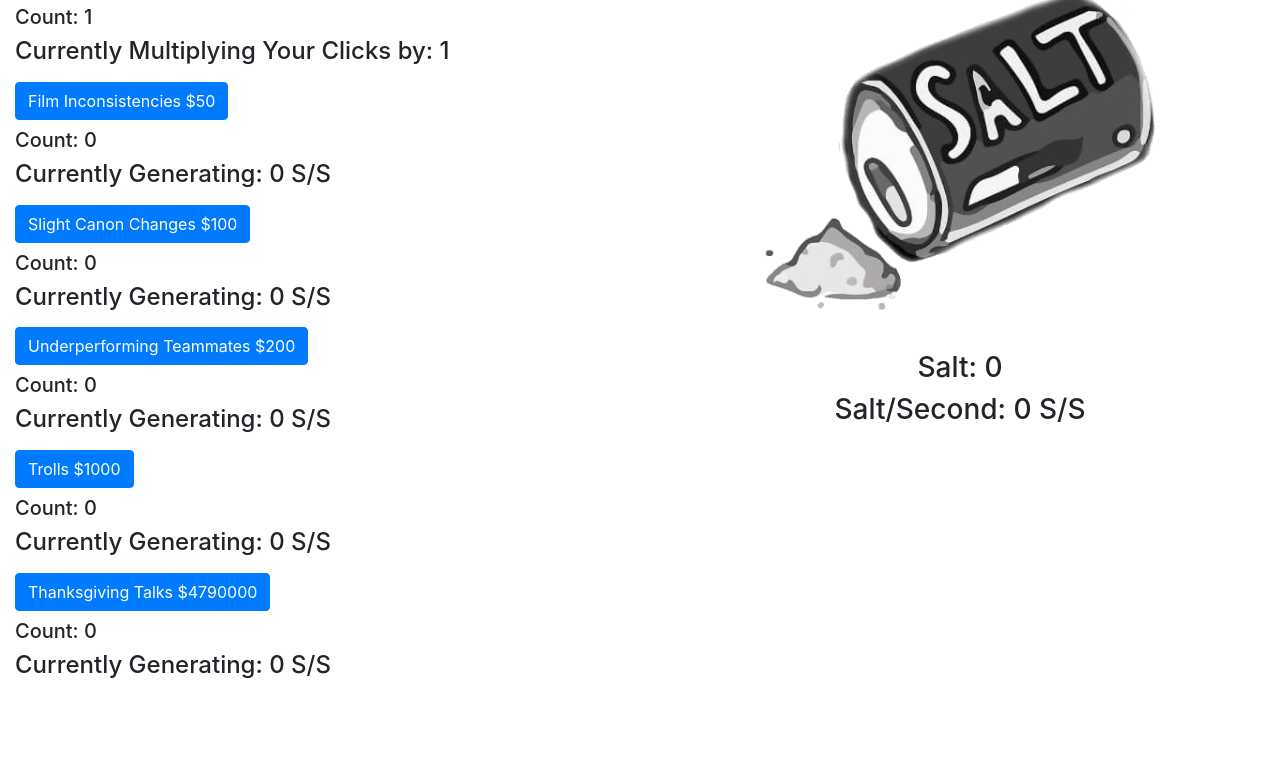
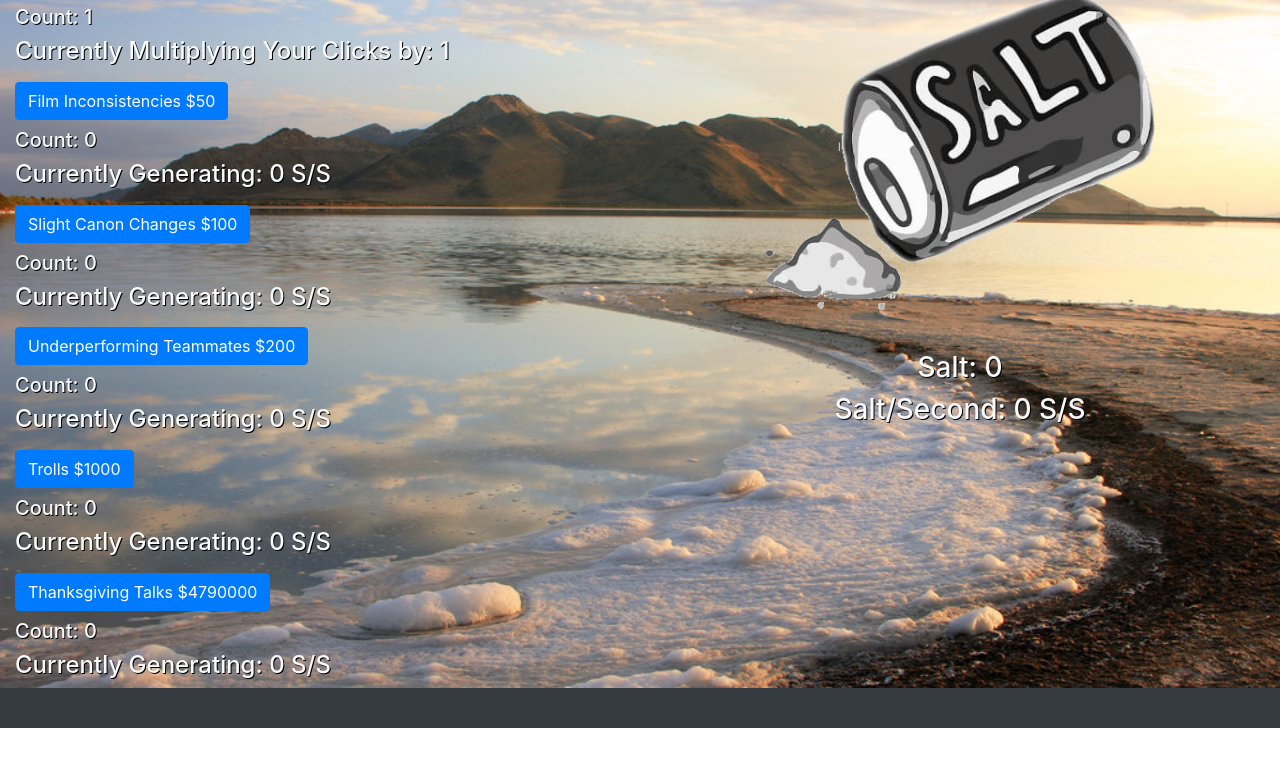
Before and after one commit to SamuelJTaylor22/Salt_Miner, a plain HTML site: page index.html in a window 1280 px wide. Shown: the part 105-872 px from the top of the page. After the commit the page ends 833 px from the top, so only its background shows below. Drawn offline with nearby package versions, Linux system fonts and the light colour scheme.

Commit message:
added background

```diff
--- a/index.html
+++ b/index.html
@@ -14,7 +14,7 @@
       </div>
     </section>
   </header>
-  <main class="container-fluid">
+  <main class="container-fluid text-light text-shadow">
     <section class="row">
       <div class="col-6 d-flex flex-column">
         <div>
@@ -58,7 +58,7 @@
       </div>
     </section>
   </main>
-  <footer class="container-fluid">
+  <footer class="container-fluid bg-dark">
 
 
     </section>
--- a/style.css
+++ b/style.css
@@ -1,8 +1,17 @@
 body { min-height: 100vh; display: flex; flex-direction: column; }
 header{
-  max-height: 10vh;
+ min-height: 5vh;
  }
-main{flex-grow: 1;}
+main{
+  flex-grow: 1;
+  background-image: url(./saltlake.jpg);
+  background-position: center;
+  background-size: cover;
+}
 footer{
-  min-height: 10vh;
+  min-height: 5vh;
  }
+
+ .text-shadow{
+   text-shadow: 1px 1px black;
+ }
```
Also changed, not shown: saltlake.jpg (added).
